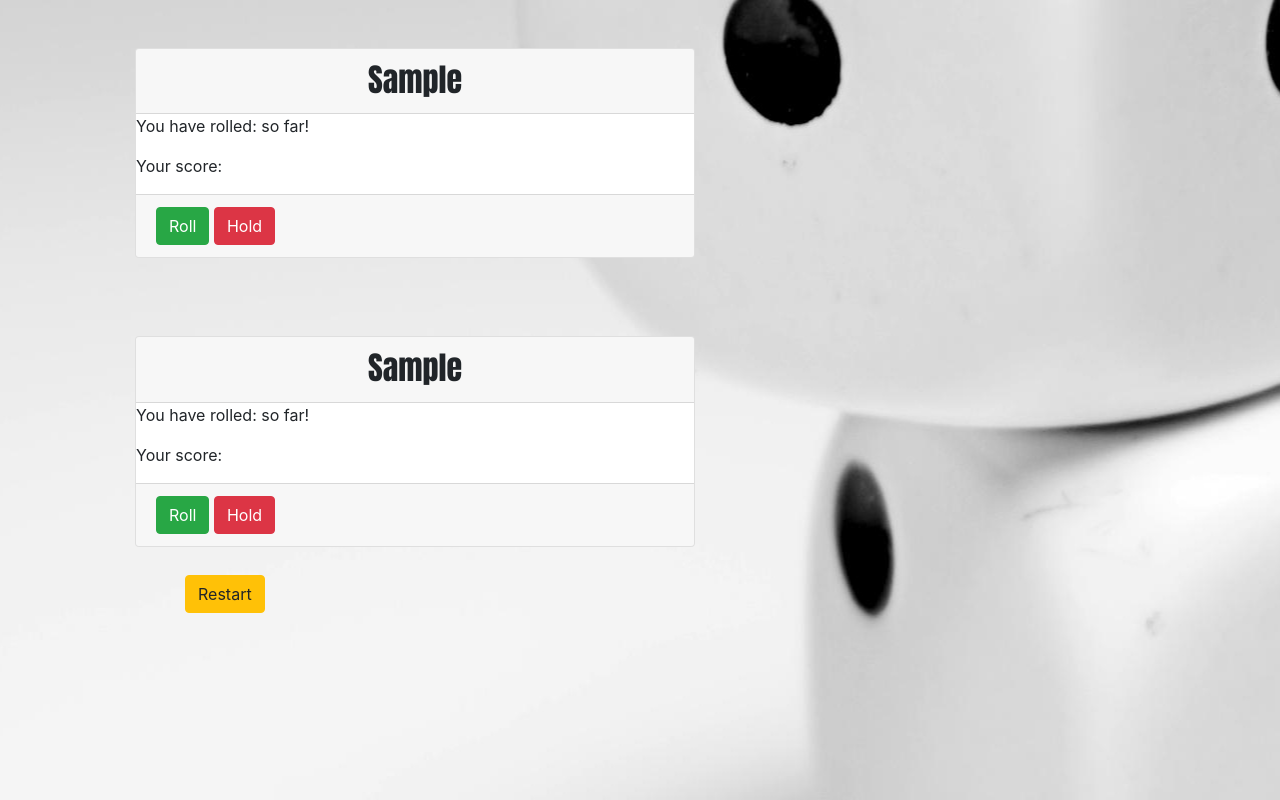
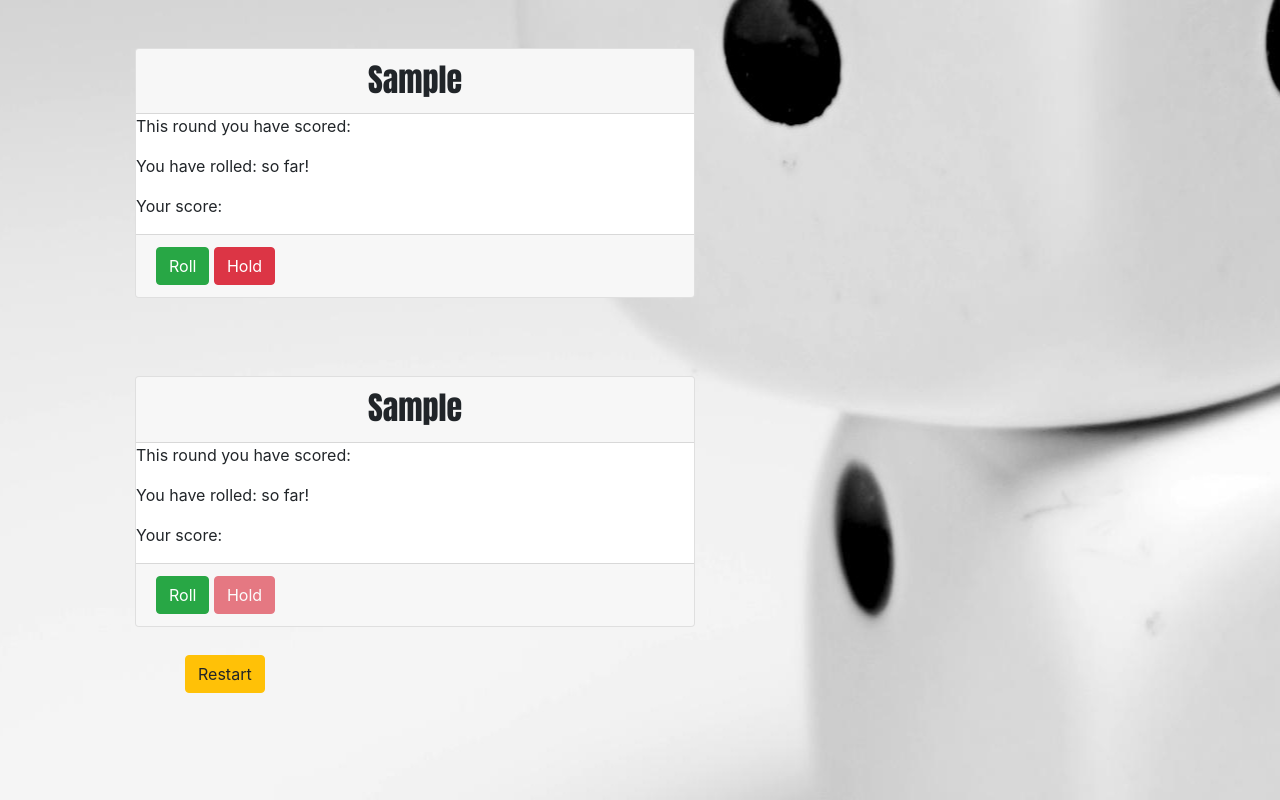
Before and after one commit to vmuchui/Pig_Dice, a plain HTML site: page index.html in a window 1280 px wide. Both pictures are taken after typing "Sample", "Sample", "5" into the empty fields and a click on the button "play". Drawn offline with nearby package versions, Linux system fonts and the light colour scheme; a web font is replaced by a local one.

Commit message:
add span to indicate the rolled score for  each round

```diff
--- a/index.html
+++ b/index.html
@@ -42,6 +42,7 @@
         <div class="col-xs-6" id="card1">
           <div class="card">
             <h2 class="card-title text-center card-header"><span id="nameOne"></span></h2>
+            <p class="card-text"> This round you have scored: <span id="pl1_rolled"></span></p>
             <p class="card-text">You have rolled: <span id="pl1_dice"></span> so far!</p>
             <p class="card-text">Your score: <span id="pl1_score"></span></p>
             <div class="card-footer">
@@ -54,11 +55,12 @@
         <div class="col-xs-6" id="card2">
           <div class="card">
             <h2 class="card-title text-center card-header"><span id="nameTwo"></span></h2>
+            <p class="card-text">This round you have scored: <span id="pl2_rolled"></span></p>
             <p class="card-text">You have rolled: <span id="pl2_dice"></span> so far!</p>
             <p class="card-text">Your score: <span id="pl2_score"></span></p>
             <div class="card-footer">
               <button class="btn btn-success" id="pl2-roll">Roll</button>
-              <button class="btn btn-danger" id="pl2-hold">Hold</button>
+              <button class="btn btn-danger" id="pl2-hold" disabled>Hold</button>
             </div>
           </div>
 
```
